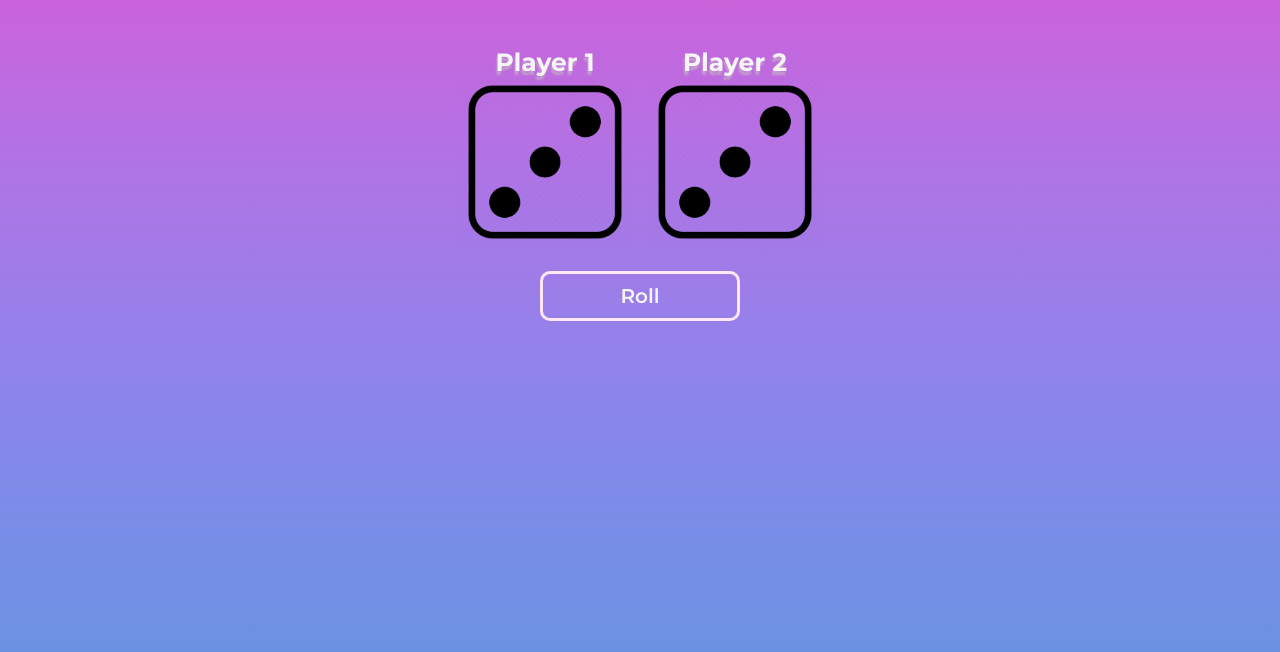
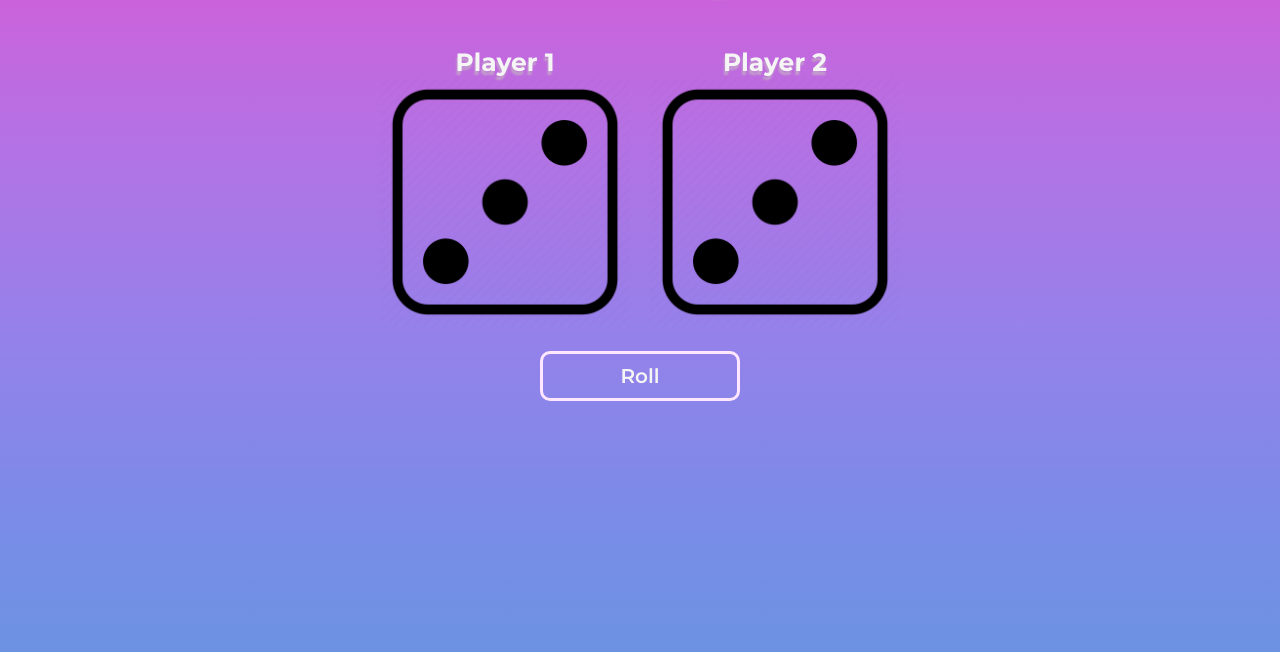
Before and after one commit to sanchezalyssa/dice-game, a plain HTML site: page index.html in a window 1280 px wide. Shown: the part 66-718 px from the top of the page. Drawn offline with Linux system fonts and the light colour scheme.

Commit message:
adjust img

```diff
--- a/style.css
+++ b/style.css
@@ -43,8 +43,8 @@ h3 {
     text-shadow: -1px 4px 2px rgba(197, 190, 190, 0.6);
 }
 img {
-    width: 250px;
-    max-width: 170px;
+    width: 100%;
+    max-width: 250px;
 }
 button {
     text-align: center;
```
